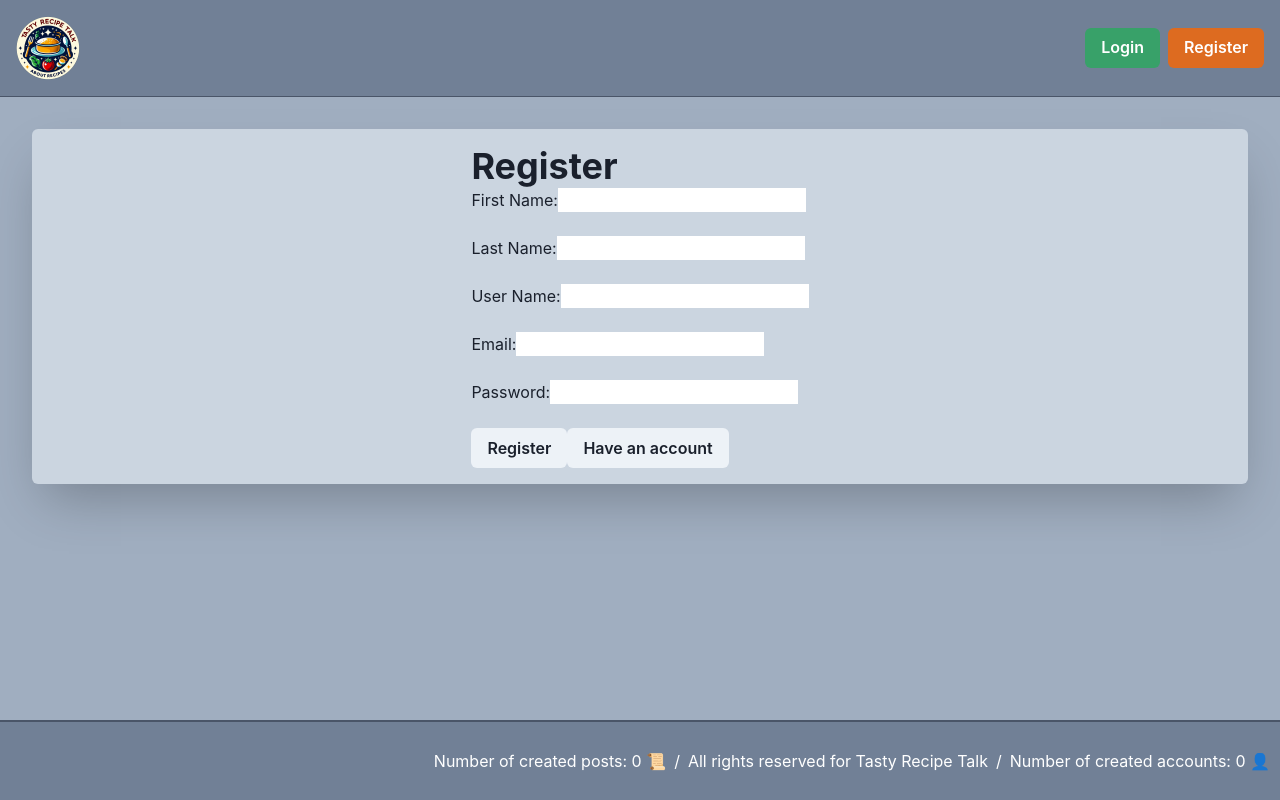
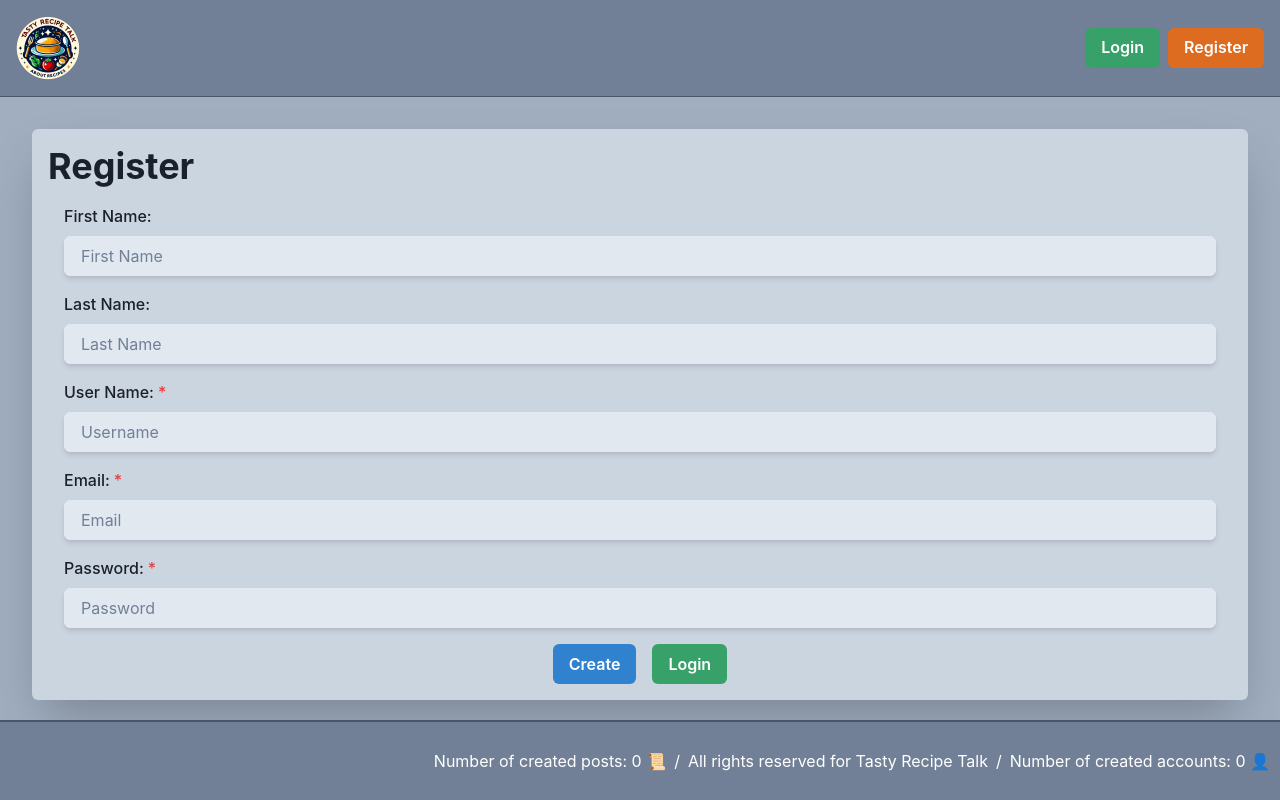
Before and after one commit to A58-Agents-Team1/Tasty-Recipe-Talk, a React (Vite) app: page /register in a window 1280 px wide. Built offline with nearby package versions, Linux system fonts and the light colour scheme; no server answers; the database is empty.

Commit message:
Add toast for Email UserName Success Add Styles and Chakra components

```diff
--- a/src/views/Register.jsx
+++ b/src/views/Register.jsx
@@ -1,22 +1,31 @@
-import { useEffect, useState } from "react";
-import { registerUser } from "../services/auth.service.js";
+import { useEffect, useState } from 'react';
+import { registerUser } from '../services/auth.service.js';
 import {
   createUserHandle,
   getUserByHandle,
-} from "../services/users.service.js";
-import { useNavigate } from "react-router-dom";
-import { useContext } from "react";
-import { AppContext } from "../context/AppContext.jsx";
-import { NavLink } from "react-router-dom";
-import { useToast, Button, Heading } from "@chakra-ui/react";
+} from '../services/users.service.js';
+import { Form, useNavigate } from 'react-router-dom';
+import { useContext } from 'react';
+import { AppContext } from '../context/AppContext.jsx';
+import { NavLink } from 'react-router-dom';
+import {
+  useToast,
+  Button,
+  Heading,
+  FormControl,
+  FormLabel,
+  Input,
+  Flex,
+  Box,
+} from '@chakra-ui/react';
 
 export default function Register() {
   const [form, setForm] = useState({
-    firstName: "",
-    lastName: "",
-    userName: "",
-    email: "",
-    password: "",
+    firstName: '',
+    lastName: '',
+    userName: '',
+    email: '',
+    password: '',
   });
 
   const { user, setAppState } = useContext(AppContext);
@@ -25,7 +34,7 @@ export default function Register() {
 
   useEffect(() => {
     if (user) {
-      navigate("/");
+      navigate('/');
     }
   }, [user]);
 
@@ -36,15 +45,42 @@ export default function Register() {
     });
   };
 
+  const showToastSuccess = () => {
+    toast({
+      title: 'Account created.',
+      description: "We've created your account for you.",
+      status: 'success',
+      duration: 5000,
+      isClosable: true,
+    });
+  };
+  const showToastEmailFailed = () => {
+    toast({
+      title: 'Error Account Not Created.',
+      description: 'User has already been registered!',
+      status: 'error',
+      duration: 5000,
+      isClosable: true,
+    });
+  };
+
+  const showToastUserNameFailed = () => {
+    toast({
+      title: 'Error Account Not Created.',
+      description: 'User with this username already exists!',
+      status: 'error',
+      duration: 5000,
+      isClosable: true,
+    });
+  };
+
   const register = async () => {
-    // TODO: validate form data
     try {
       const user = await getUserByHandle(form.userName);
       if (user.exists()) {
-        return console.log("User with this username already exists!");
+        return showToastUserNameFailed();
       }
       const credential = await registerUser(form.email, form.password);
-      console.log(credential.user);
       await createUserHandle(
         form.userName,
         credential.user.uid,
@@ -53,80 +89,140 @@ export default function Register() {
         form.lastName
       );
       setAppState({ user: credential.user, userData: null });
-      navigate("/");
-      showToast(); // Call function to show toast
+      showToastSuccess();
+      navigate('/');
     } catch (error) {
-      if (error.message.includes("auth/email-already-in-use")) {
-        console.log("User has already been registered!");
+      if (error.message.includes('auth/email-already-in-use')) {
+        showToastEmailFailed();
       }
     }
   };
 
-  const showToast = () => {
-    toast({
-      title: "Account created.",
-      description: "We've created your account for you.",
-      status: "success",
-      duration: 5000,
-      isClosable: true,
-    });
-  };
-
   return (
-    <div>
+    <Box width={{ base: '90%', md: '100%' }}>
       <Heading>Register</Heading>
-      <label htmlFor="firstName">First Name:</label>
-      <input
+      <Box
+        display='grid'
+        gridTemplateColumns='repeat(1, 1fr)'
+        gap={4}
+        p={4}
+      >
+        <FormControl>
+          <FormLabel htmlFor='firstName'>First Name:</FormLabel>
+          <Input
             value={form.firstName}
-        onChange={updateForm("firstName")}
-        type="text"
-        name="firstName"
-        id="firstName"
+            onChange={updateForm('firstName')}
+            type='text'
+            name='firstName'
+            placeholder='First Name'
+            id='firstName'
+            _focus={{
+              boxShadow: 'md',
+              borderRadius: 'md',
+              bg: 'gray.300',
+              p: 4,
+              transition: 'all 0.2s',
+            }}
+            bg={'gray.200'}
+            shadow={'md'}
           />
-      <br />
-      <br />
-      <label htmlFor="lastName">Last Name:</label>
-      <input
+        </FormControl>
+        <FormControl>
+          <FormLabel htmlFor='lastName'>Last Name:</FormLabel>
+          <Input
             value={form.lastName}
-        onChange={updateForm("lastName")}
-        type="text"
-        name="lastName"
-        id="lastName"
+            onChange={updateForm('lastName')}
+            type='text'
+            name='lastName'
+            placeholder='Last Name'
+            id='lastName'
+            _focus={{
+              boxShadow: 'md',
+              borderRadius: 'md',
+              bg: 'gray.300',
+              p: 4,
+              transition: 'all 0.2s',
+            }}
+            bg={'gray.200'}
+            shadow={'md'}
           />
-      <br />
-      <br />
-      <label htmlFor="userName">User Name:</label>
-      <input
+        </FormControl>
+        <FormControl isRequired>
+          <FormLabel htmlFor='userName'>User Name:</FormLabel>
+          <Input
             value={form.userName}
-        onChange={updateForm("userName")}
-        type="text"
-        name="userName"
-        id="userName"
+            onChange={updateForm('userName')}
+            type='text'
+            name='userName'
+            placeholder='Username'
+            id='userName'
+            _focus={{
+              boxShadow: 'md',
+              borderRadius: 'md',
+              bg: 'gray.300',
+              p: 4,
+              transition: 'all 0.2s',
+            }}
+            bg={'gray.200'}
+            shadow={'md'}
           />
-      <br />
-      <br />
-      <label htmlFor="email">Email:</label>
-      <input
+        </FormControl>
+        <FormControl isRequired>
+          <FormLabel htmlFor='email'>Email:</FormLabel>
+          <Input
             value={form.email}
-        onChange={updateForm("email")}
-        type="text"
-        name="email"
-        id="email"
+            onChange={updateForm('email')}
+            type='text'
+            name='email'
+            placeholder='Email'
+            id='email'
+            _focus={{
+              boxShadow: 'md',
+              borderRadius: 'md',
+              bg: 'gray.300',
+              p: 4,
+              transition: 'all 0.2s',
+            }}
+            bg={'gray.200'}
+            shadow={'md'}
           />
-      <br />
-      <br />
-      <label htmlFor="password">Password:</label>
-      <input
+        </FormControl>
+        <FormControl isRequired>
+          <FormLabel htmlFor='password'>Password:</FormLabel>
+          <Input
             value={form.password}
-        onChange={updateForm("password")}
-        type="password"
-        name="password"
-        id="password"
+            onChange={updateForm('password')}
+            type='password'
+            name='password'
+            placeholder='Password'
+            id='password'
+            _focus={{
+              boxShadow: 'md',
+              borderRadius: 'md',
+              bg: 'gray.300',
+              p: 4,
+              transition: 'all 0.2s',
+            }}
+            bg={'gray.200'}
+            shadow={'md'}
           />
-      <br />
-      <br />
-      <Button onClick={register}>Register</Button>
-      <Button><NavLink to="/login">Have an account</NavLink></Button>
-    </div>
+        </FormControl>
+      </Box>
+      <Flex
+        justify='center'
+        align='center'
+        gap={4}
+      >
+        <Button
+          colorScheme='blue'
+          onClick={register}
+        >
+          Create
+        </Button>
+        <Button colorScheme='green'>
+          <NavLink to='/login'>Login</NavLink>
+        </Button>
+      </Flex>
+    </Box>
   );
 }
```
Lines whose indentation alone changed are shown as unchanged.
